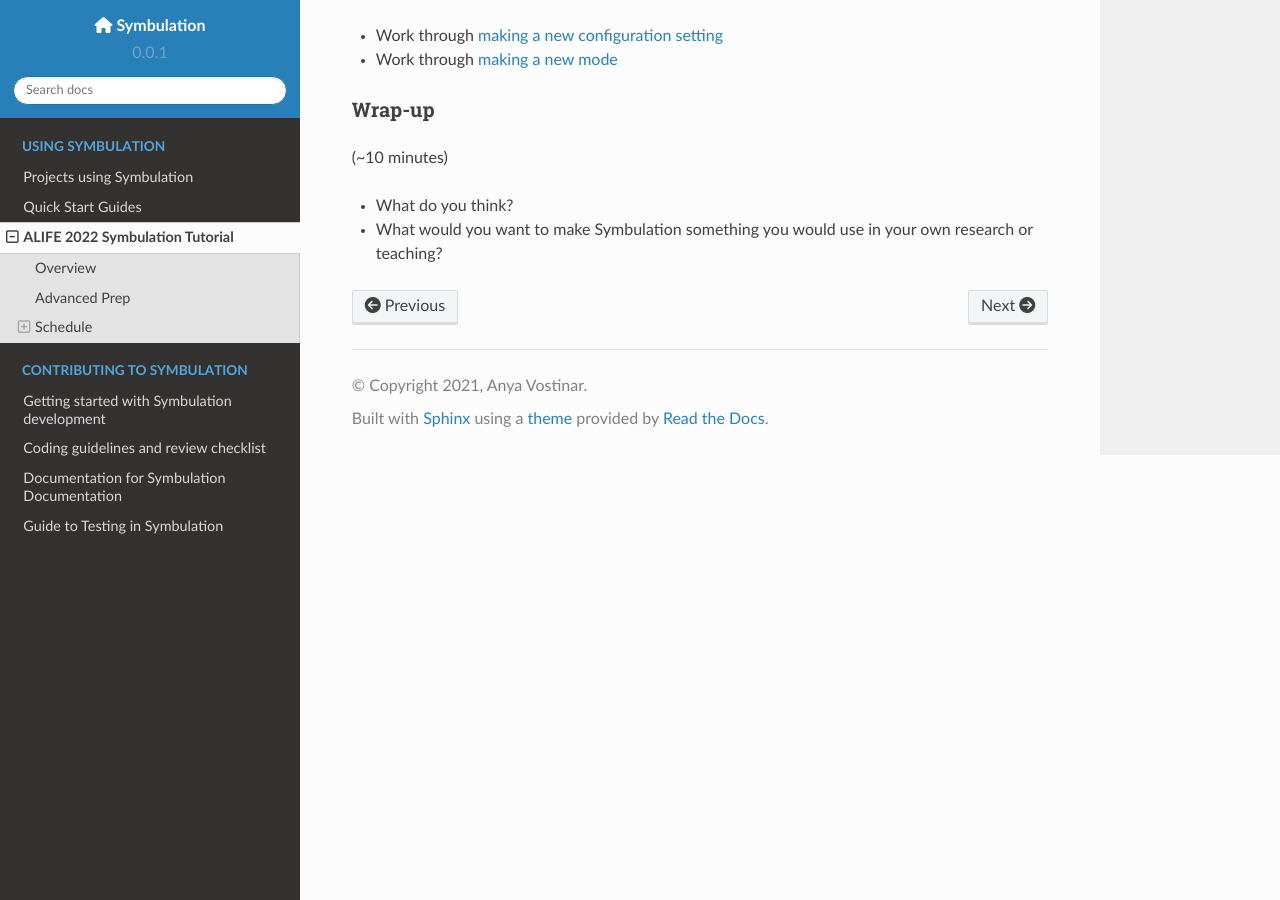
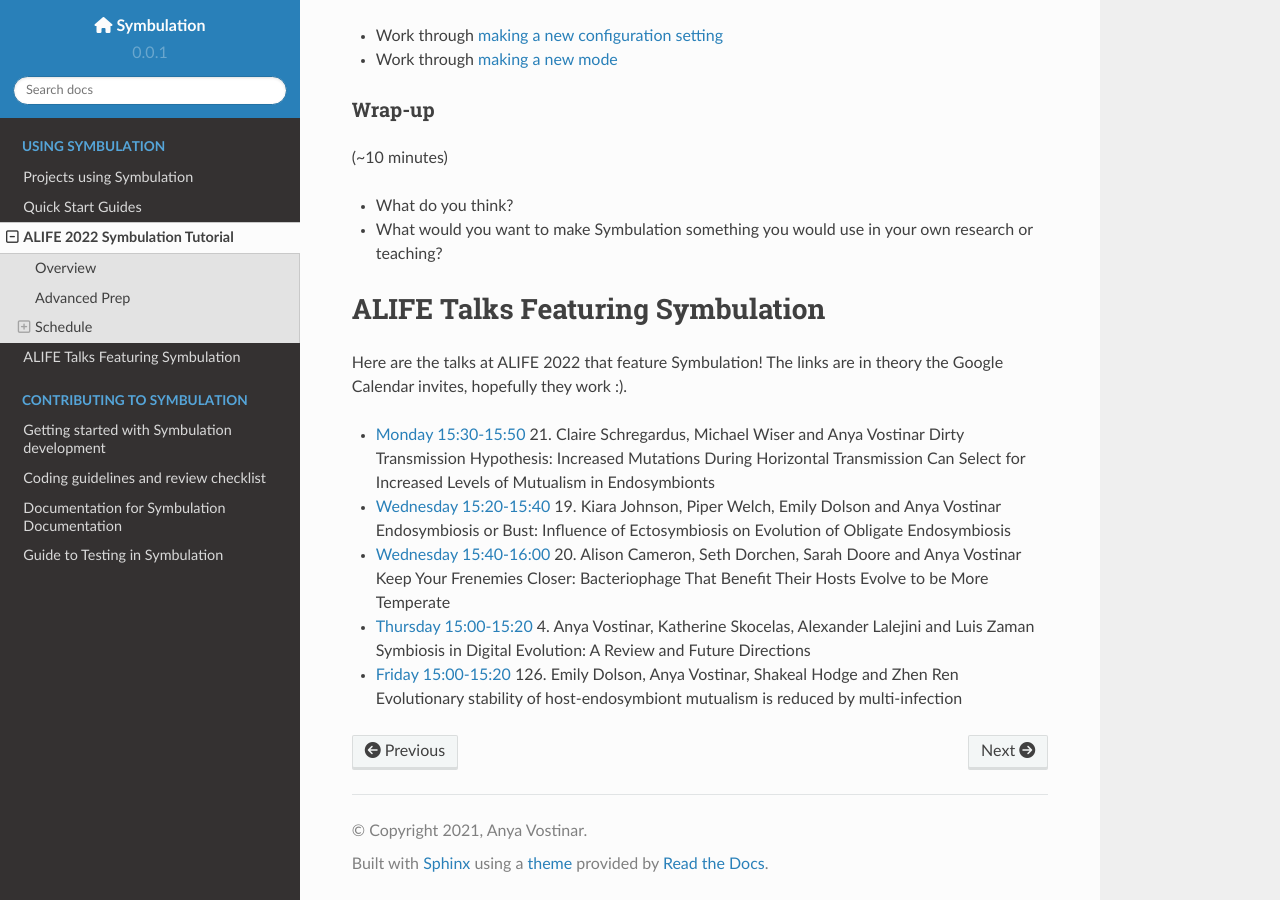
Before and after one commit to anyaevostinar/SymbulationEmp, a Sphinx documentation site: the page built from docs/ALIFE2022Tutorial/index.md, in a window 1280 px wide and 900 px high, scrolled down 2288 px. Built offline with Sphinx 7.4.7 and the Read the Docs theme 2.0.0, drawn with Linux system fonts in a browser that asks for light colours; nearby versions of some CDN libraries; pages that are not in the unit, such as notebooks, are missing from menus.

Commit message:
Adding ALIFE 2022 talk info

```diff
--- a/docs/ALIFE2022Tutorial/index.md
+++ b/docs/ALIFE2022Tutorial/index.md
@@ -60,3 +60,13 @@ However, if you want, there are some things that you could install ahead of time
 
 * What do you think?
 * What would you want to make Symbulation something you would use in your own research or teaching?
+
+# ALIFE Talks Featuring Symbulation
+Here are the talks at ALIFE 2022 that feature Symbulation!
+The links are in theory the Google Calendar invites, hopefully they work :).
+
+* [Monday 15:30-15:50](https://calendar.google.com/calendar/u/0/r/eventedit?text=21.+Claire+Schregardus,+Michael+Wiser+and+Anya+VostinarDirty+Transmission+Hypothesis:+Increased+Mutations+During+Horizontal+Transmission+Can+Select+for+Increased+Levels+of+Mutualism+in+Endosymbionts&dates=20220718T133000Z/20220718T135000Z&details&location) 21. Claire Schregardus, Michael Wiser and Anya Vostinar Dirty Transmission Hypothesis: Increased Mutations During Horizontal Transmission Can Select for Increased Levels of Mutualism in Endosymbionts
+* [Wednesday 15:20-15:40](https://calendar.google.com/calendar/u/0/r/eventedit?text=19.+Kiara+Johnson,+Piper+Welch,+Emily+Dolson+and+Anya+VostinarEndosymbiosis+or+Bust:+Influence+of+Ectosymbiosis+on+Evolution+of+Obligate+Endosymbiosis&dates=20220720T132000Z/20220720T134000Z&details&location) 19. Kiara Johnson, Piper Welch, Emily Dolson and Anya Vostinar Endosymbiosis or Bust: Influence of Ectosymbiosis on Evolution of Obligate Endosymbiosis
+* [Wednesday 15:40-16:00](https://calendar.google.com/calendar/u/0/r/eventedit?text=20.+Alison+Cameron,+Seth+Dorchen,+Sarah+Doore+and+Anya+VostinarKeep+Your+Frenemies+Closer:+Bacteriophage+That+Benefit+Their+Hosts+Evolve+to+be+More+Temperate&dates=20220720T134000Z/20220720T140000Z&details&location) 20. Alison Cameron, Seth Dorchen, Sarah Doore and Anya Vostinar Keep Your Frenemies Closer: Bacteriophage That Benefit Their Hosts Evolve to be More Temperate
+* [Thursday 15:00-15:20](https://calendar.google.com/calendar/u/0/r/eventedit?text=4.+Anya+Vostinar,+Katherine+Skocelas,+Alexander+Lalejini+and+Luis+ZamanSymbiosis+in+Digital+Evolution:+A+Review+and+Future+Directions&dates=20220721T130000Z/20220721T132000Z&details&location) 4. Anya Vostinar, Katherine Skocelas, Alexander Lalejini and Luis Zaman Symbiosis in Digital Evolution: A Review and Future Directions
+* [Friday 15:00-15:20](https://calendar.google.com/calendar/u/0/r/eventedit?text=126.+Emily+Dolson,+Anya+Vostinar,+Shakeal+Hodge+and+Zhen+RenEvolutionary+stability+of+host-endosymbiont+mutualism+is+reduced+by+multi-infection&dates=20220722T130000Z/20220722T132000Z&details&location) 126. Emily Dolson, Anya Vostinar, Shakeal Hodge and Zhen Ren Evolutionary stability of host-endosymbiont mutualism is reduced by multi-infection
```
